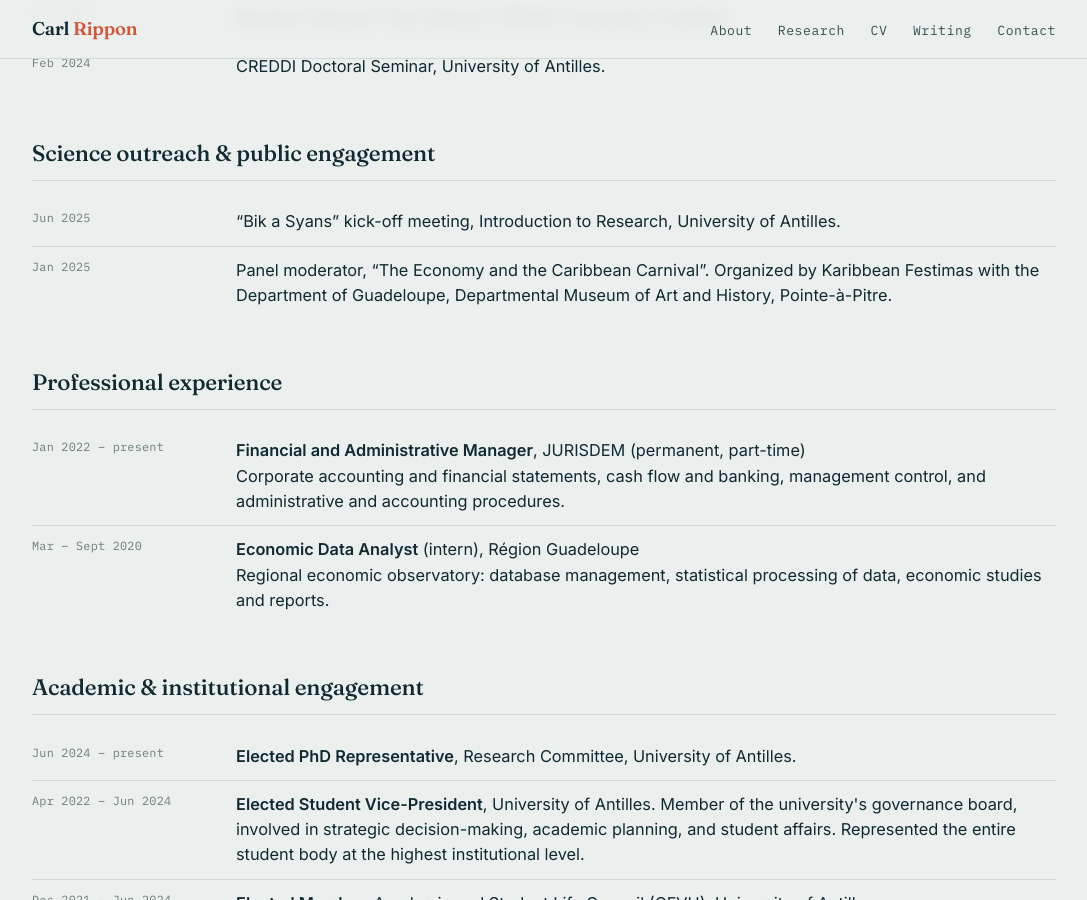
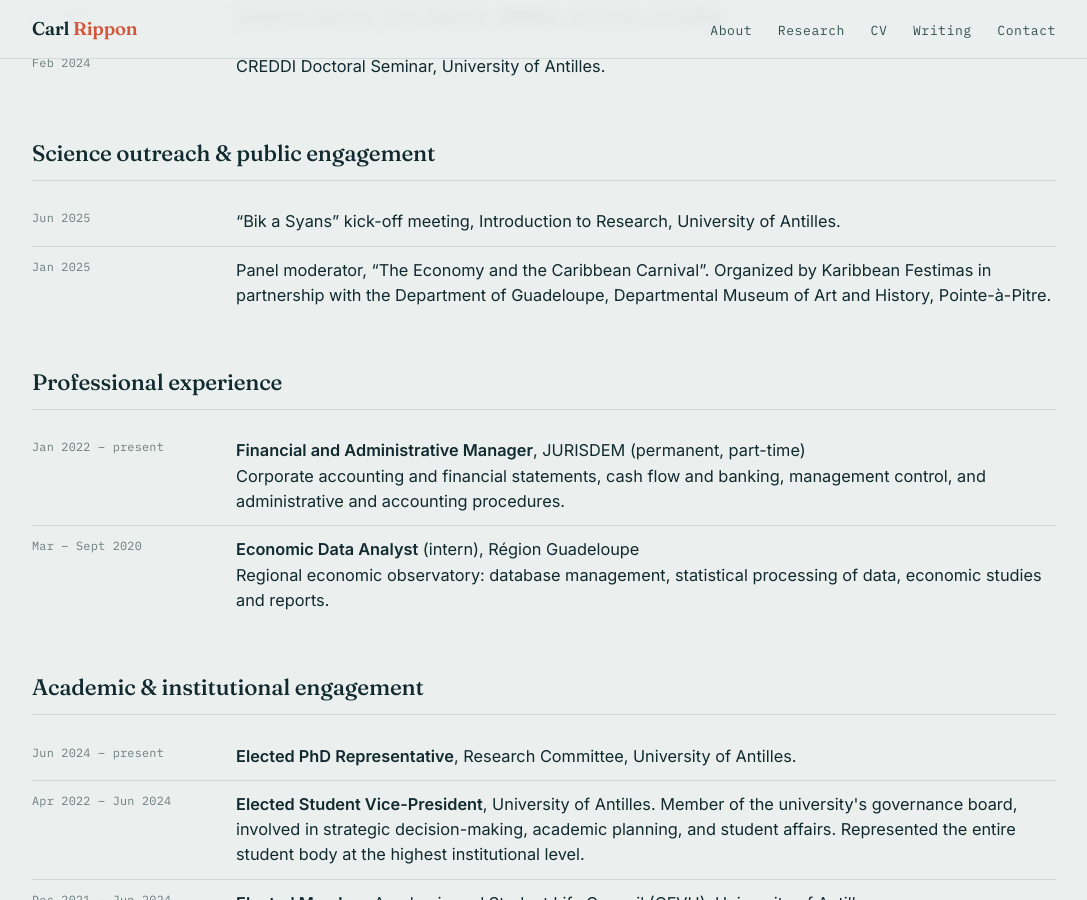
Before and after one commit to carlrippon/carlrippon.github.io, a Jekyll site: the page built from cv.html, in a window 1280 px wide and 900 px high, scrolled down 1970 px. Shown: the whole window, without its empty margins (96-1183 px from the left). Built offline with Jekyll 4.4.1, drawn with Linux system fonts in a browser that asks for light colours.

Commit message:
Add files via upload

```diff
--- a/cv.html
+++ b/cv.html
@@ -85,7 +85,7 @@ permalink: /cv/
     <div class="cv-sec">
       <h2>Science outreach &amp; public engagement</h2>
       <div class="cv-row"><div class="cv-meta">Jun 2025</div><div class="cv-body">&ldquo;Bik a Syans&rdquo; kick-off meeting, Introduction to Research, University of Antilles.</div></div>
-      <div class="cv-row"><div class="cv-meta">Jan 2025</div><div class="cv-body">Panel moderator, &ldquo;The Economy and the Caribbean Carnival&rdquo;. Organized by Karibbean Festimas with the Department of Guadeloupe, Departmental Museum of Art and History, Pointe-à-Pitre.</div></div>
+      <div class="cv-row"><div class="cv-meta">Jan 2025</div><div class="cv-body">Panel moderator, &ldquo;The Economy and the Caribbean Carnival&rdquo;. Organized by Karibbean Festimas in partnership with the Department of Guadeloupe, Departmental Museum of Art and History, Pointe-à-Pitre.</div></div>
     </div>
 
     <div class="cv-sec">
```
